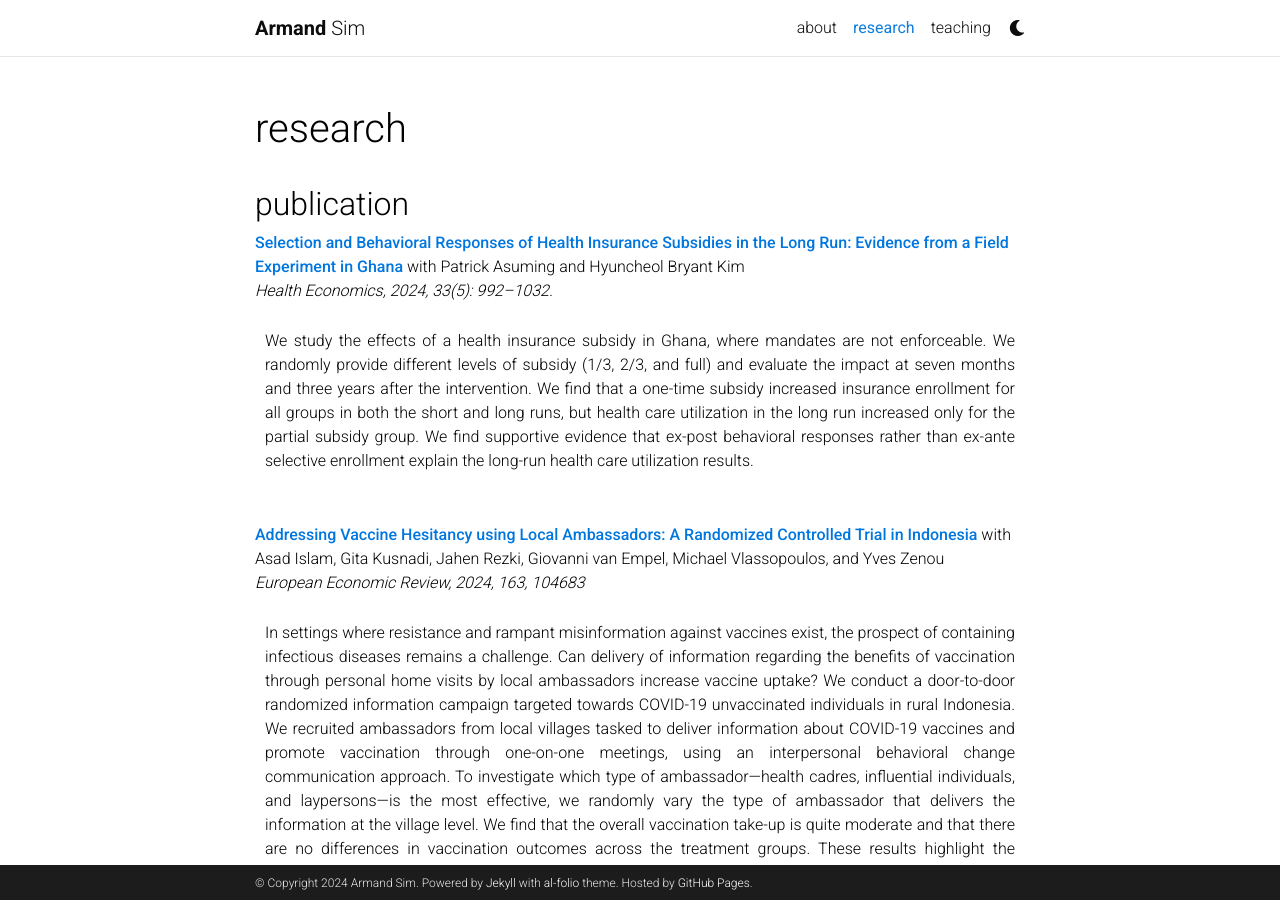
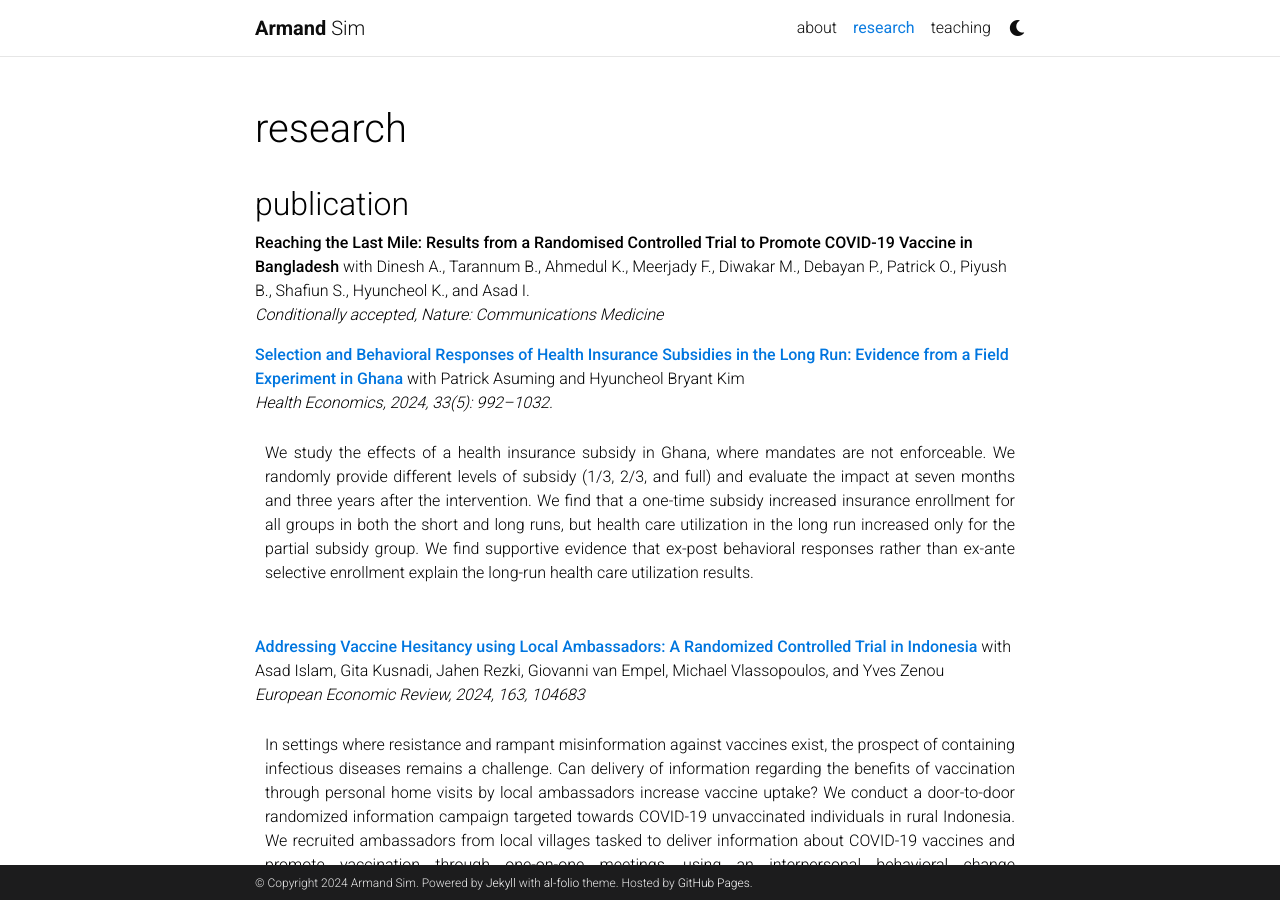
Before and after one commit to armandsim/armandsim.github.io, a Jekyll site: the page built from _pages/research.md, in a window 1280 px wide and 900 px high. Built offline with Jekyll 4.4.1, drawn with Linux system fonts in a browser that asks for light colours; comment, search, counter and statistics services are not loaded; a style sheet for code colours, icons or effects is not loaded; some of the changed text lies outside the part shown.

Commit message:
Update research.md

```diff
--- a/_pages/research.md
+++ b/_pages/research.md
@@ -44,6 +44,9 @@ html:not([data-theme='dark']) .publication {
 </style>
 
 ## publication
+
+**Reaching the Last Mile: Results from a Randomised Controlled Trial to Promote COVID-19 Vaccine in Bangladesh** with Dinesh A., Tarannum B., Ahmedul K., Meerjady F., Diwakar M., Debayan P., Patrick O., Piyush B., Shafiun S., Hyuncheol K., and Asad I. <br>
+*Conditionally accepted, Nature: Communications Medicine* <br>
 
 **[Selection and Behavioral Responses of Health Insurance Subsidies in the Long Run: Evidence from a Field Experiment in Ghana](/docs/AKS_Ghana_Published_Version_HE.pdf)** with Patrick Asuming and Hyuncheol Bryant Kim <br>
 *Health Economics, 2024, 33(5): 992–1032.* <br>
```
Also changed, not shown: other parts of _pages/research.md (+0 -3 lines).
